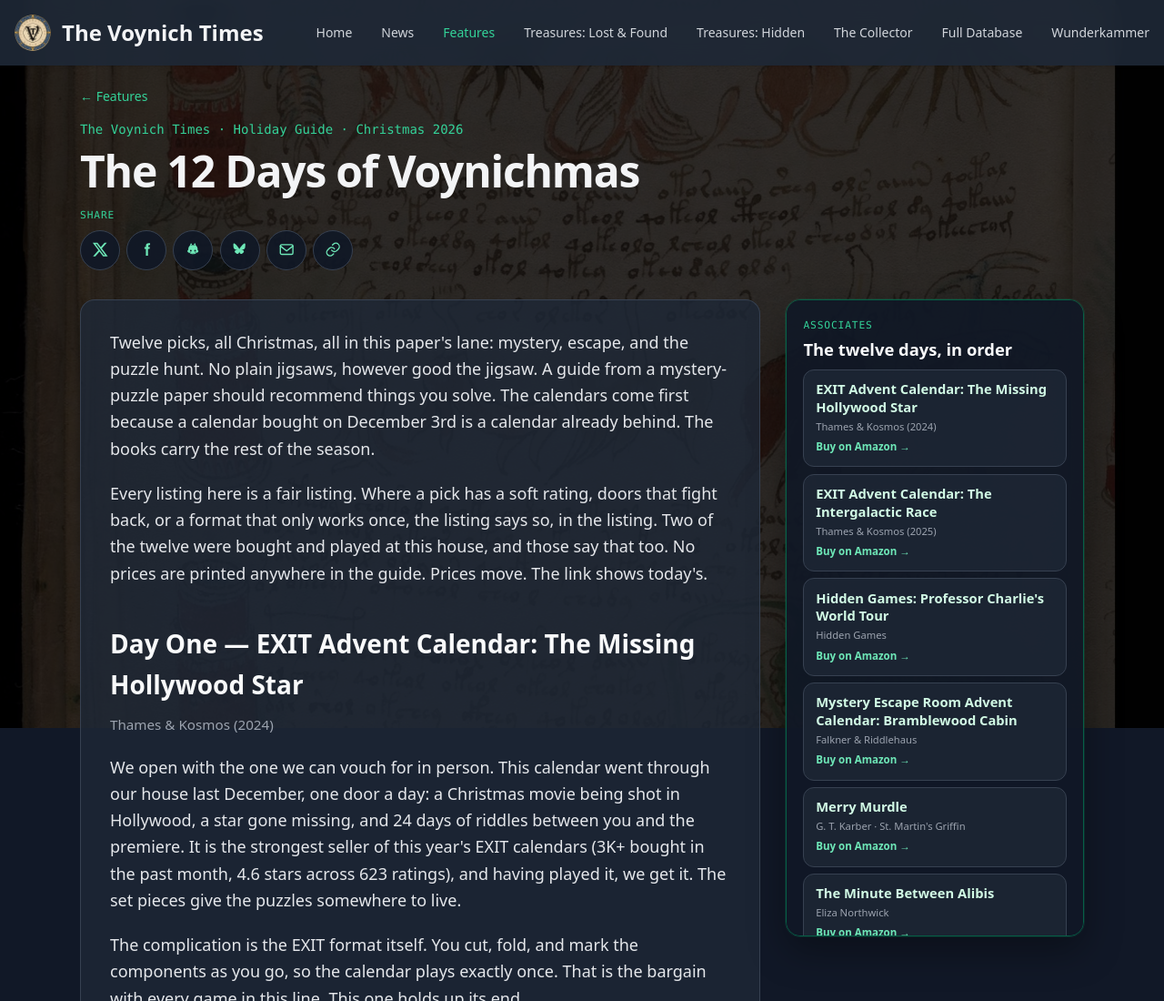
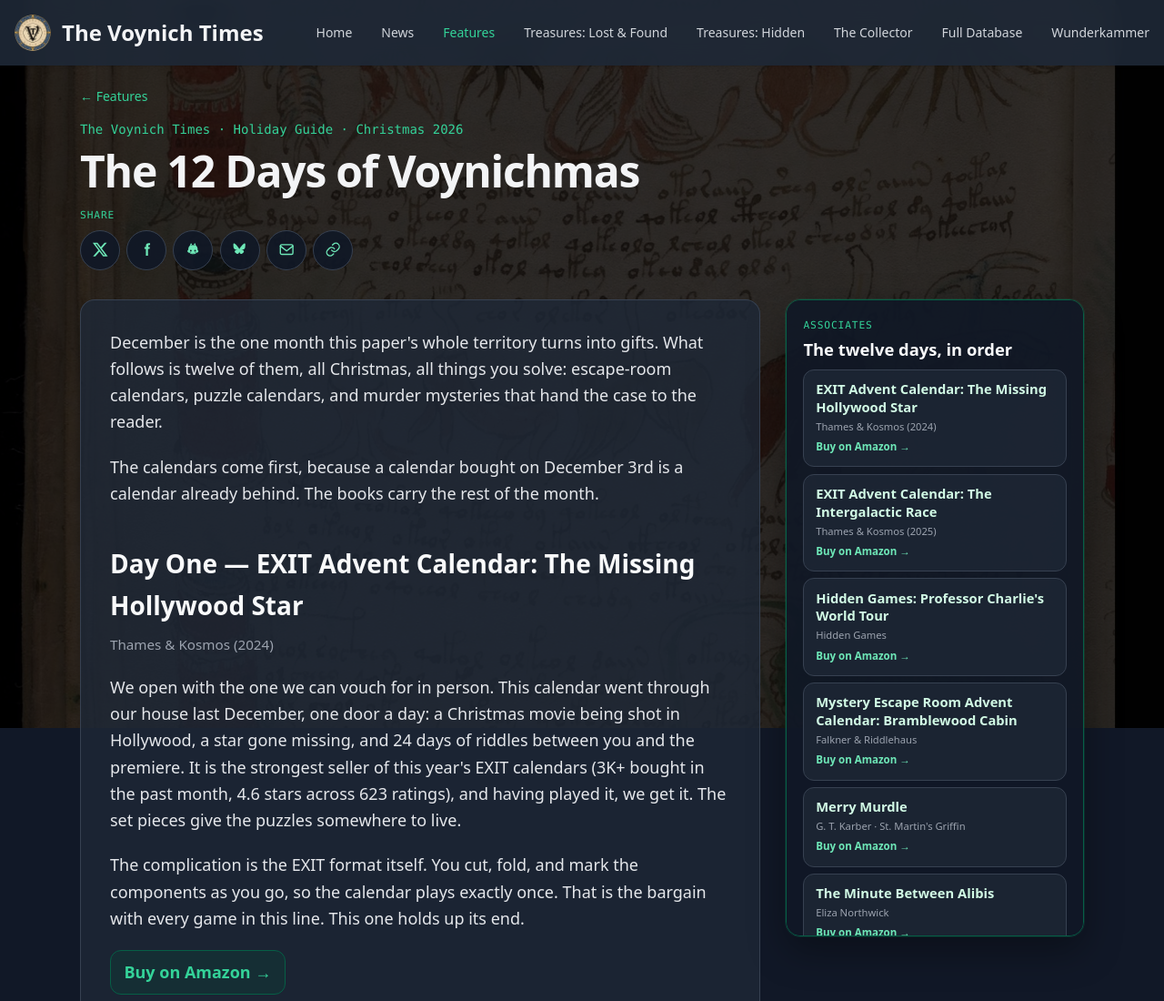
Before and after one commit to brentp256/voynichtimes-site, a plain HTML site: page features/12-days-of-voynichmas/index.html in a window 1280 px wide. Shown: the top 1100 px of the page at 91% size. Drawn offline with nearby package versions, Linux system fonts and the light colour scheme; no server answers.

Commit message:
Voynichmas: cut the intro machinery, plain opening

```diff
--- a/features/12-days-of-voynichmas/index.html
+++ b/features/12-days-of-voynichmas/index.html
@@ -372,9 +372,9 @@ document.addEventListener("click",function(e){
 
     <div class="feature-layout">
       <div class="article-body article-card feature-intro">
-        <p>Twelve picks, all Christmas, all in this paper's lane: mystery, escape, and the puzzle hunt. No plain jigsaws, however good the jigsaw. A guide from a mystery-puzzle paper should recommend things you solve. The calendars come first because a calendar bought on December 3rd is a calendar already behind. The books carry the rest of the season.</p>
+        <p>December is the one month this paper's whole territory turns into gifts. What follows is twelve of them, all Christmas, all things you solve: escape-room calendars, puzzle calendars, and murder mysteries that hand the case to the reader.</p>
 
-        <p>Every listing here is a fair listing. Where a pick has a soft rating, doors that fight back, or a format that only works once, the listing says so, in the listing. Two of the twelve were bought and played at this house, and those say that too. No prices are printed anywhere in the guide. Prices move. The link shows today's.</p>
+        <p>The calendars come first, because a calendar bought on December 3rd is a calendar already behind. The books carry the rest of the month.</p>
 
         <h2>Day One — EXIT Advent Calendar: The Missing Hollywood Star</h2>
 <p class="pickmaker">Thames &amp; Kosmos (2024)</p>
```
